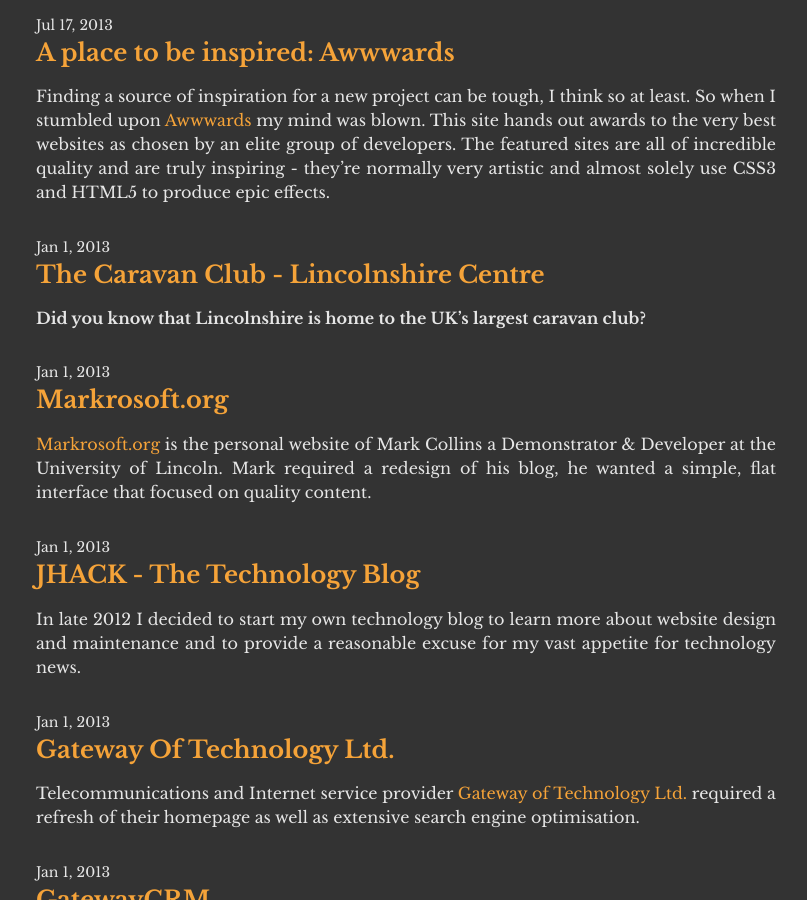
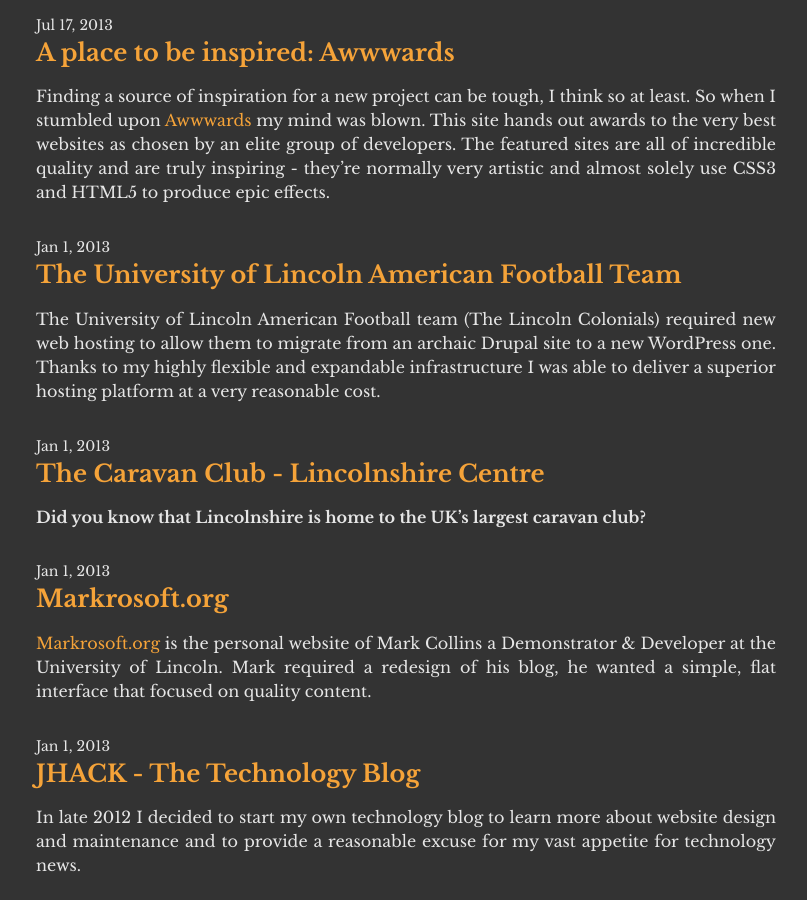
Before and after one commit to jamie-lord/Lord.technology, a Jekyll site: the page built from blog.md, in a window 1280 px wide and 900 px high, scrolled down 1327 px. Shown: the whole window, without its empty margins (234-1041 px from the left). Built offline with Jekyll 4.4.1, drawn with Linux system fonts in a browser that asks for light colours.

Commit message:
Added old project

```diff
--- /dev/null
+++ b/_posts/2013-01-01-the-university-of-lincoln-american-football-team.md
@@ -0,0 +1,11 @@
+---
+layout: post
+title:  "The University of Lincoln American Football Team"
+date:   2013-01-01 00:00:00 +0000
+categories: project
+---
+The University of Lincoln American Football team (The Lincoln Colonials) required new web hosting to allow them to migrate from an archaic Drupal site to a new WordPress one. Thanks to my highly flexible and expandable infrastructure I was able to deliver a superior hosting platform at a very reasonable cost.
+
+The team's new website has been created by [Charles Osei]({{ site.baseurl }}{% post_url 2013-01-01-charles-oseis-blog %}) (himself a member of the team) using WordPress. The site resides on a Linux (Ubuntu) server that features Varnish Cache as well as [Cloudflare's](https://www.cloudflare.com/) epic CDN.
+
+Thanks to the combination of these technologies the website is very fast, even though it contains a large amount of images and multimedia.
--- a/projects.md
+++ b/projects.md
@@ -54,7 +54,7 @@
 |[Pro Logs Ltd.](http://prologs.co.uk/)|WordPress|
 |[Dynamic Wheels Ltd.]({{ site.baseurl }}{% post_url 2013-01-01-dynamic-wheels-ltd %})|WordPress|
 |The University of Lincoln School of Computer Science Student Management System (UROS 2014 project)|PHP, MySQL, Bootstrap, CouchCMS|
-|[The University of Lincoln American Football Team](/projects/the-university-of-lincoln-american-football-team)|WordPress|
+|[The University of Lincoln American Football Team]({{ site.baseurl }}{% post_url 2013-01-01-the-university-of-lincoln-american-football-team %})|WordPress|
 |Head movement computer control system|C++, Microsoft Kinect|
 |Designing a £250,000 campus network|Cisco hardware|
 |A* algorithm maze solver|C++|
```
